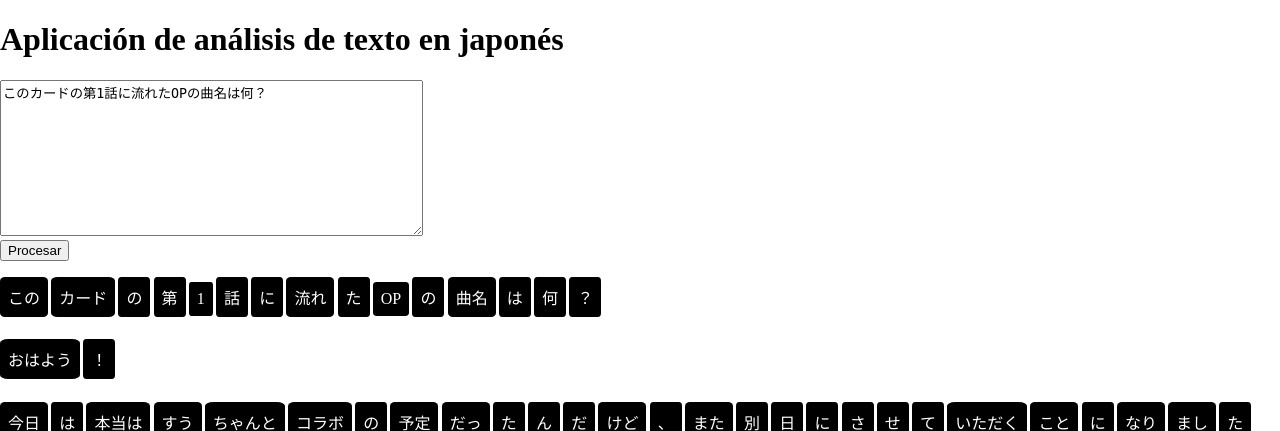
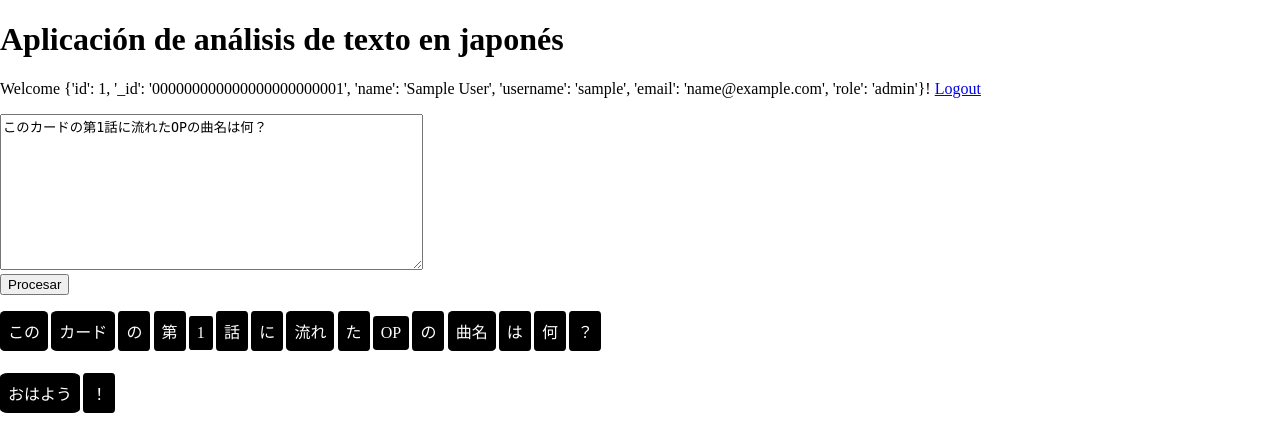
Before and after one commit to oscar00129/LanguageReadingTool, a Flask app: page / in a window 1280 px wide. Shown: the top 431 px of the page. Run offline with Flask 3, Linux system fonts and the light colour scheme; the visitor is signed in with stand-in values (Sample User, id 1).

Commit message:
Added login errors, login redirections, login feedback and logout functions

```diff
--- a/app.py
+++ b/app.py
@@ -10,17 +10,18 @@ app.secret_key = 'secret_key_example_language'
 def index():
     logged_user = session.get('logged_user')
     if logged_user:
-        return render_template('index.html')
+        return render_template('index.html', logged_user=logged_user)
     else:
         return redirect(url_for('login'))
 
-@app.route('/login')
+@app.route('/login', methods=['GET', 'POST'])
 def login():
+    error = request.args.get('error')
     logged_user = session.get('logged_user')
     if logged_user:
         return redirect(url_for('index'))
     else:
-        return render_template('login.html')
+        return render_template('login.html', error=error)
 
 @app.route('/loginBackend', methods=['POST'])
 def loginBackend():
@@ -48,8 +49,12 @@ def loginBackend():
         session['logged_user'] = txtUser
         return redirect(url_for('index'))
     else:
-        # TODO: Add wrong login fuctions
-        return redirect(url_for('login'))
+        return redirect(url_for('login', error=True))
+
+@app.route('/logout')
+def logout():
+    session.pop('logged_user', None)
+    return redirect(url_for('index'))
 
 @app.route('/process', methods=['POST'])
 def process():
--- a/static/css/styles.css
+++ b/static/css/styles.css
@@ -54,3 +54,10 @@ html, body{
   #lbRemember {
     cursor: pointer;
   }
+
+  .error-message {
+    color: red;
+    margin: 0;
+    padding: 0;
+    margin-bottom: 1rem;
+  }
--- a/templates/index.html
+++ b/templates/index.html
@@ -7,6 +7,7 @@
 <body>
     <div id="app">
         <h1>Aplicación de análisis de texto en japonés</h1>
+        <p>Welcome {{ logged_user }}! <a href="/logout">Logout</a></p>
         <form action="/app" method="post">
             <textarea id="textarea" name="text" rows="10" cols="50" v-model="defaultText"></textarea><br>
             <input v-on:click="sendRequest()" type="button" value="Procesar">
```
Also changed, not shown: templates/login.html (+7 -4 lines).
